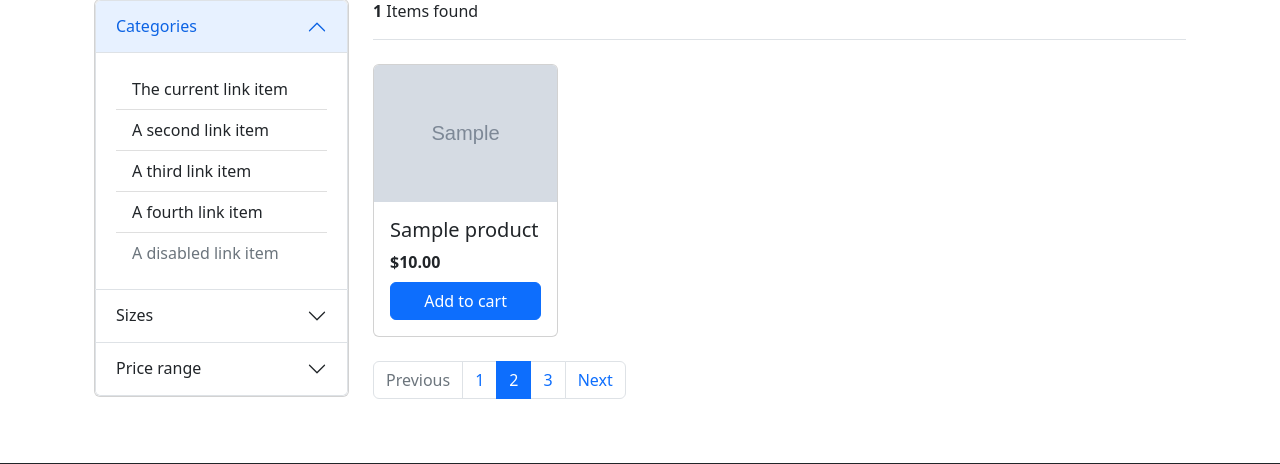
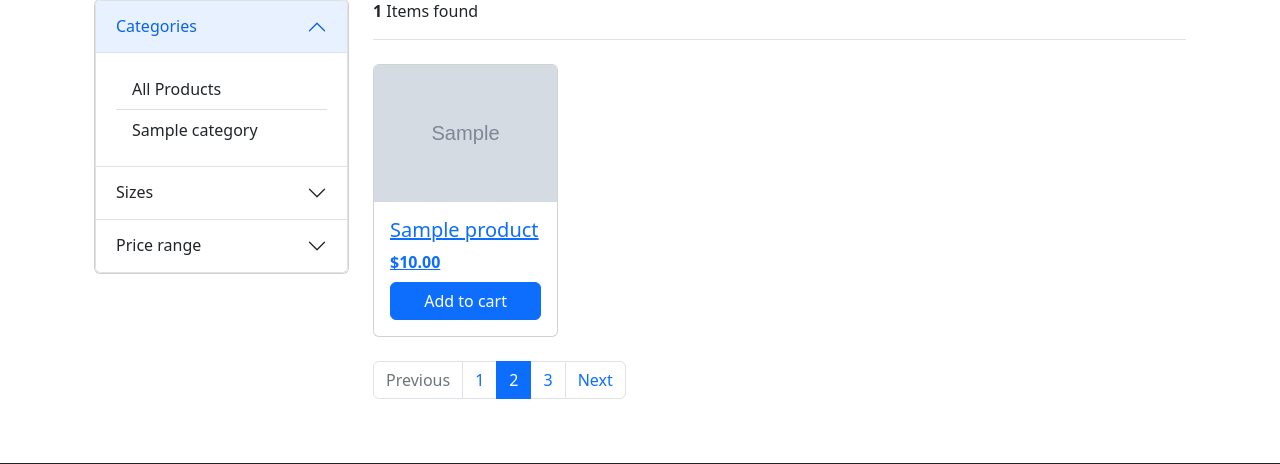
Before and after one commit to SerhiiKarnaukh/vue-test-manager, a Django app: page /store/ in a window 1280 px wide. Shown: the part 131-595 px from the top of the page. Run offline with Django 4.2, Linux system fonts and the light colour scheme; tables that the repository leaves empty hold one stand-in row (values such as "Sample post"); grey boxes marked "Sample" are stand-in pictures; some libraries are stand-ins or nearby versions.

Commit message:
Fixed categories menu in the Store Page

```diff
--- a/backend/shop/shop/apps/core/templates/core/frontpage.html
+++ b/backend/shop/shop/apps/core/templates/core/frontpage.html
@@ -8,7 +8,7 @@
         <div class="container">
             <header class="d-flex mb-3 justify-content-between section-heading">
                 <h3 class="section-title">Popular products</h3>
-                <a href="./store.html" class="btn btn-outline-primary">See all</a>
+                <a href="{% url 'store' %}" class="btn btn-outline-primary">See all</a>
             </header>
             <div class="row">
                 {% for product in products %}
--- a/backend/shop/shop/apps/product/templates/product/store.html
+++ b/backend/shop/shop/apps/product/templates/product/store.html
@@ -26,13 +26,12 @@
                                      data-bs-parent="#accordionExample">
                                     <div class="accordion-body">
                                         <div class="list-group list-group-flush">
-                                            <a href="#"
-                                               class="list-group-item list-group-item-action"
-                                               aria-current="true">The current link item</a>
-                                            <a href="#" class="list-group-item list-group-item-action">A second link item</a>
-                                            <a href="#" class="list-group-item list-group-item-action">A third link item</a>
-                                            <a href="#" class="list-group-item list-group-item-action">A fourth link item</a>
-                                            <a class="list-group-item list-group-item-action disabled">A disabled link item</a>
+                                            <a href="{% url 'store' %}"
+                                               class="list-group-item list-group-item-action">All Products</a>
+                                            {% for category in menu_categories %}
+                                                <a href="{{ category.get_absolute_url }}"
+                                                   class="list-group-item list-group-item-action">{{ category.name }}</a>
+                                            {% endfor %}
                                         </div>
                                     </div>
                                 </div>
@@ -175,6 +174,7 @@
                         {% for product in products %}
                             <div class="col-md-4 col-lg-3 d-flex align-items-stretch">
                                 <div class="card mb-4">
+                                    <a href="{{ product.get_absolute_url }}">
                                         <img src="{{ product.image.url }}"
                                              height=""
                                              width=""
@@ -183,6 +183,7 @@
                                         <div class="card-body">
                                             <h5 class="card-title">{{ product.name }}</h5>
                                             <div class="fw-bold mb-2">${{ product.price }}</div>
+                                        </a>
                                         <div class="d-grid gap-2 mb-auto">
                                             <a href="#" class="btn btn-primary" type="button">Add to cart</a
                                                 >
```
Lines whose indentation alone changed are shown as unchanged.
